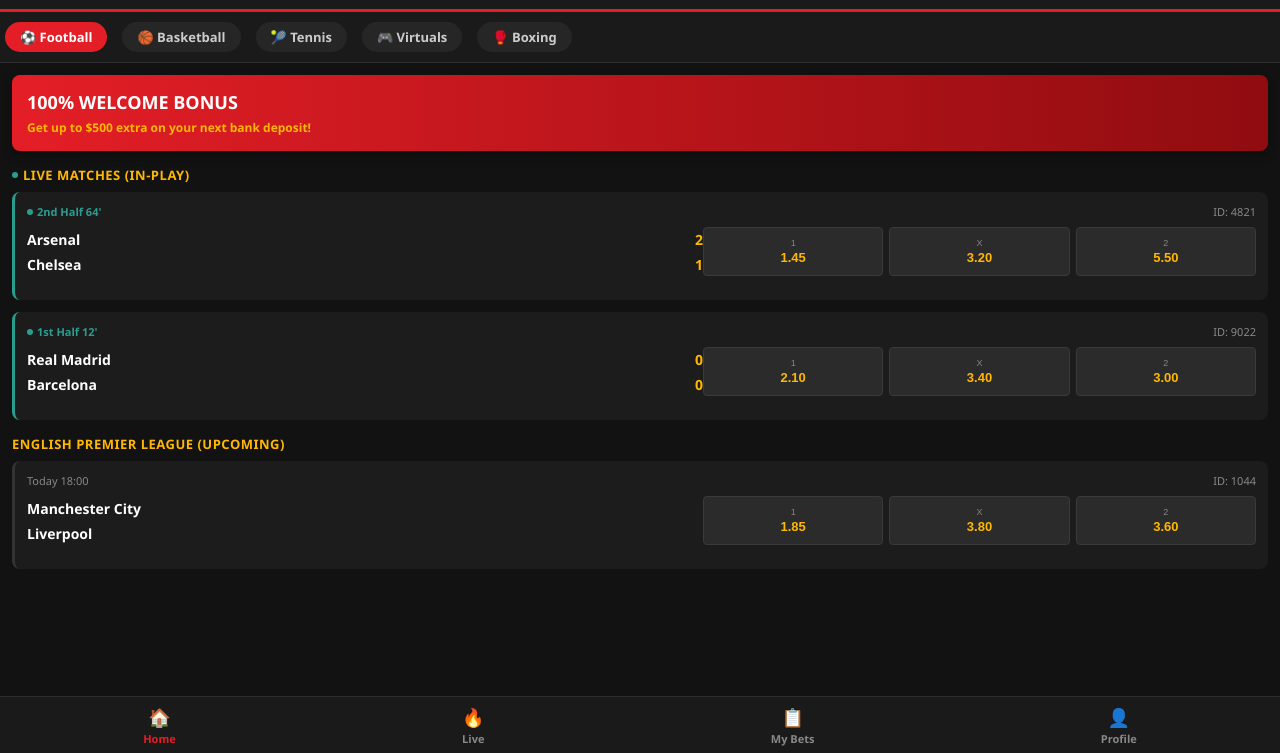
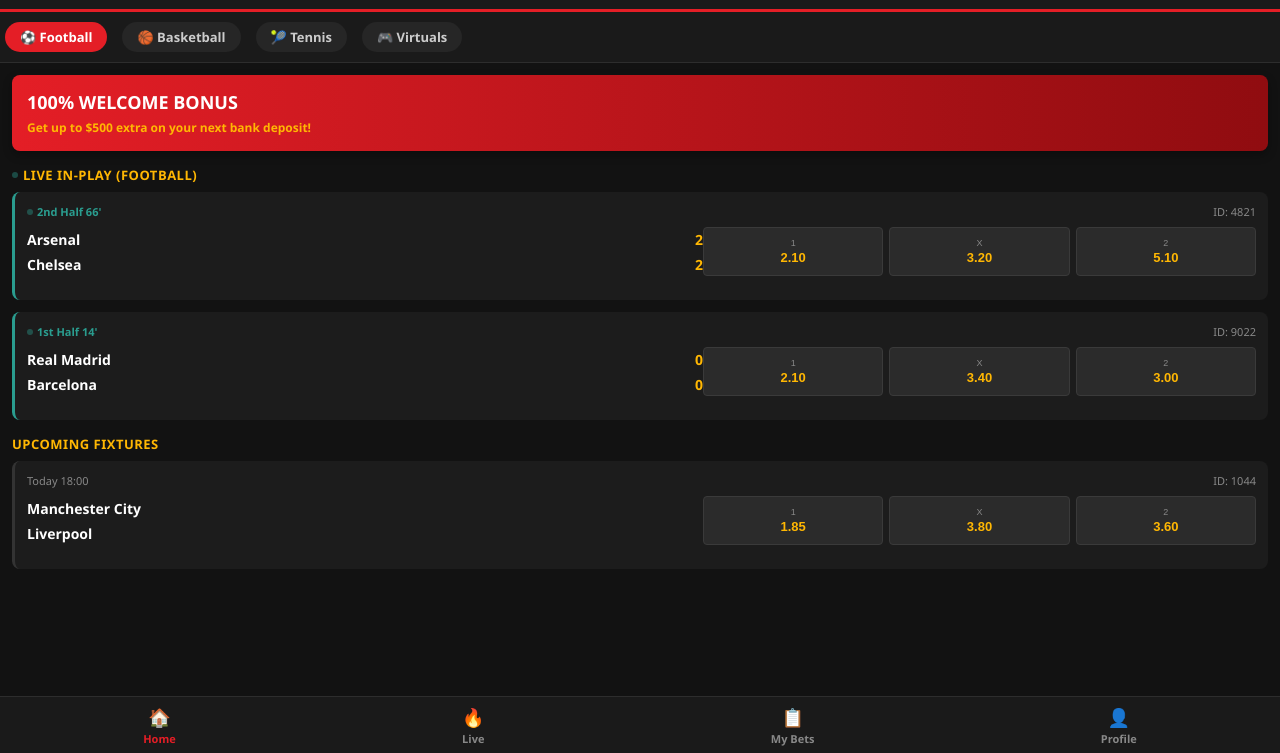
Before and after one commit to timothyjeremiah304-ui/My-betting-backbend-, a plain HTML site: page index.html in a window 1280 px wide. Shown: the part 47-800 px from the top of the page. Drawn offline with Linux system fonts and the light colour scheme.

Commit message:
Update index.html

```diff
--- a/index.html
+++ b/index.html
@@ -11,7 +11,7 @@
             background-color: #121212;
             font-family: 'Segoe UI', Arial, sans-serif;
             color: #ffffff;
-            padding-bottom: 80px; /* Space for bottom nav */
+            padding-bottom: 80px;
         }
 
         /* Top Premium Header */
@@ -33,11 +33,6 @@
             letter-spacing: 0.5px;
         }
         .logo span { color: #ffb703; }
-        .header-right {
-            display: flex;
-            align-items: center;
-            gap: 10px;
-        }
         .wallet-box {
             background-color: #262626;
             padding: 6px 12px;
@@ -66,6 +61,7 @@
             font-weight: 600;
             color: #ccc;
             cursor: pointer;
+            transition: all 0.2s ease;
         }
         .sport-tab.active {
             background-color: #e41e26;
@@ -133,6 +129,12 @@
             background-color: #2a9d8f;
             border-radius: 50%;
             display: inline-block;
+            animation: pulse 1.5s infinite;
+        }
+        @keyframes pulse {
+            0% { opacity: 0.3; }
+            50% { opacity: 1; }
+            100% { opacity: 0.3; }
         }
 
         .match-main {
@@ -157,6 +159,11 @@
         .live-score {
             color: #ffb703;
             font-weight: 800;
+            transition: transform 0.3s ease;
+        }
+        .score-pop {
+            transform: scale(1.4);
+            color: #2a9d8f;
         }
 
         /* Odds Betting Layout */
@@ -180,6 +187,7 @@
             justify-content: center;
             align-items: center;
             min-width: 42px;
+            transition: all 0.3s ease;
         }
         .odds-btn.active {
             background-color: #e41e26;
@@ -189,6 +197,10 @@
         .odds-btn.active .odds-label { color: #fff; }
         .odds-val { font-size: 13px; font-weight: 800; color: #ffb703; }
         .odds-btn.active .odds-val { color: #fff; }
+
+        /* Market Flash States */
+        .odds-up { background-color: rgba(42, 157, 143, 0.2); border-color: #2a9d8f; }
+        .odds-down { background-color: rgba(228, 30, 38, 0.2); border-color: #e41e26; }
 
         /* Floating Interactive Betslip Panel */
         .betslip-drawer {
@@ -201,7 +213,7 @@
             border-radius: 12px 12px 0 0;
             padding: 15px;
             box-shadow: 0 -4px 20px rgba(0,0,0,0.6);
-            display: none; /* Shows up when choice is clicked */
+            display: none;
             z-index: 999;
         }
         .slip-header {
@@ -293,6 +305,7 @@
 </head>
 <body>
 
+    <!-- Header App Bar -->
     <div class="header">
         <div class="logo">WACKO<span>BET</span></div>
         <div class="header-right">
@@ -300,104 +313,26 @@
         </div>
     </div>
 
+    <!-- Sports Bar -->
     <div class="sports-nav">
-        <div class="sport-tab active">⚽ Football</div>
-        <div class="sport-tab">🏀 Basketball</div>
-        <div class="sport-tab">🎾 Tennis</div>
-        <div class="sport-tab">🎮 Virtuals</div>
-        <div class="sport-tab">🥊 Boxing</div>
+        <div class="sport-tab active" id="tab-football" onclick="switchSport('football')">⚽ Football</div>
+        <div class="sport-tab" id="tab-basketball" onclick="switchSport('basketball')">🏀 Basketball</div>
+        <div class="sport-tab" id="tab-tennis" onclick="switchSport('tennis')">🎾 Tennis</div>
+        <div class="sport-tab" id="tab-virtuals" onclick="switchSport('virtuals')">🎮 Virtuals</div>
     </div>
 
+    <!-- Dynamic Promo Slider Grid -->
     <div class="promo-banner">
         <h2>100% WELCOME BONUS</h2>
         <p>Get up to $500 extra on your next bank deposit!</p>
     </div>
 
-    <div class="main-container">
-
-        <div class="league-section">
-            <div class="league-title">
-                <span class="live-dot"></span> Live Matches (In-Play)
-            </div>
-
-            <div class="match-card live">
-                <div class="match-meta">
-                    <span class="live-tag"><span class="live-dot"></span> 2nd Half 64'</span>
-                    <span>ID: 4821</span>
-                </div>
-                <div class="match-main">
-                    <div class="teams-flex">
-                        <div class="team-row"><span>Arsenal</span><span class="live-score">2</span></div>
-                        <div class="team-row"><span>Chelsea</span><span class="live-score">1</span></div>
-                    </div>
-                    <div class="odds-container">
-                        <button class="odds-btn" onclick="selectBet('Arsenal vs Chelsea', 'Home', 1.45, '4821', this)">
-                            <span class="odds-label">1</span><span class="odds-val">1.45</span>
-                        </button>
-                        <button class="odds-btn" onclick="selectBet('Arsenal vs Chelsea', 'Draw', 3.20, '4821', this)">
-                            <span class="odds-label">X</span><span class="odds-val">3.20</span>
-                        </button>
-                        <button class="odds-btn" onclick="selectBet('Arsenal vs Chelsea', 'Away', 5.50, '4821', this)">
-                            <span class="odds-label">2</span><span class="odds-val">5.50</span>
-                        </button>
-                    </div>
-                </div>
-            </div>
-
-            <div class="match-card live">
-                <div class="match-meta">
-                    <span class="live-tag"><span class="live-dot"></span> 1st Half 12'</span>
-                    <span>ID: 9022</span>
-                </div>
-                <div class="match-main">
-                    <div class="teams-flex">
-                        <div class="team-row"><span>Real Madrid</span><span class="live-score">0</span></div>
-                        <div class="team-row"><span>Barcelona</span><span class="live-score">0</span></div>
-                    </div>
-                    <div class="odds-container">
-                        <button class="odds-btn" onclick="selectBet('Real Madrid vs Barcelona', 'Home', 2.10, '9022', this)">
-                            <span class="odds-label">1</span><span class="odds-val">2.10</span>
-                        </button>
-                        <button class="odds-btn" onclick="selectBet('Real Madrid vs Barcelona', 'Draw', 3.40, '9022', this)">
-                            <span class="odds-label">X</span><span class="odds-val">3.40</span>
-                        </button>
-                        <button class="odds-btn" onclick="selectBet('Real Madrid vs Barcelona', 'Away', 3.00, '9022', this)">
-                            <span class="odds-label">2</span><span class="odds-val">3.00</span>
-                        </button>
-                    </div>
-                </div>
-            </div>
-        </div>
-
-        <div class="league-section">
-            <div class="league-title">English Premier League (Upcoming)</div>
-
-            <div class="match-card">
-                <div class="match-meta">
-                    <span>Today 18:00</span>
-                    <span>ID: 1044</span>
-                </div>
-                <div class="match-main">
-                    <div class="teams-flex">
-                        <div class="team-row"><span>Manchester City</span></div>
-                        <div class="team-row"><span>Liverpool</span></div>
-                    </div>
-                    <div class="odds-container">
-                        <button class="odds-btn" onclick="selectBet('Man City vs Liverpool', 'Home', 1.85, '1044', this)">
-                            <span class="odds-label">1</span><span class="odds-val">1.85</span>
-                        </button>
-                        <button class="odds-btn" onclick="selectBet('Man City vs Liverpool', 'Draw', 3.80, '1044', this)">
-                            <span class="odds-label">X</span><span class="odds-val">3.80</span>
-                        </button>
-                        <button class="odds-btn" onclick="selectBet('Man City vs Liverpool', 'Away', 3.60, '1044', this)">
-                            <span class="odds-label">2</span><span class="odds-val">3.60</span>
-                        </button>
-                    </div>
-                </div>
-            </div>
-        </div>
+    <!-- Main Live/Upcoming Sportsbook Grid -->
+    <div class="main-container" id="sportsbook-content">
+        <!-- Content will build dynamically via script below -->
     </div>
 
+    <!-- Slide-Up Interactive Floating Betslip Drawer -->
     <div class="betslip-drawer" id="slip-drawer">
         <div class="slip-header">
             <span id="slip-match-title">Match Title</span>
@@ -419,41 +354,166 @@
         </div>
     </div>
 
+    <!-- Bottom Navigation Bar Layout -->
     <div class="bottom-nav">
         <div class="nav-item active"><span class="nav-icon">🏠</span>Home</div>
-        <div class="nav-item"><span class="nav-icon">🔥</span>Live</div>
+        <div class="nav-item" onclick="filterLiveOnly()"><span class="nav-icon">🔥</span>Live</div>
         <div class="nav-item"><span class="nav-icon">📋</span>My Bets</div>
         <div class="nav-item"><span class="nav-icon">👤</span>Profile</div>
     </div>
 
+    <!-- Real-Time Interactive Engine script -->
     <script>
         const RENDER_LINK = "https://wacko-betting-app.onrender.com";
+        let currentSport = 'football';
 
-        let currentSelection = {
-            match: "",
-            prediction: "",
-            odds: 0.0,
-            id: ""
+        // Full Interactive Database Store
+        let matchDatabase = {
+            football: [
+                { id: "4821", type: "live", time: 64, period: "2nd Half", team1: "Arsenal", team2: "Chelsea", score1: 2, score2: 1, odds: [1.45, 3.20, 5.50] },
+                { id: "9022", type: "live", time: 12, period: "1st Half", team1: "Real Madrid", team2: "Barcelona", score1: 0, score2: 0, odds: [2.10, 3.40, 3.00] },
+                { id: "1044", type: "upcoming", time: "Today 18:00", period: "EPL", team1: "Manchester City", team2: "Liverpool", score1: "", score2: "", odds: [1.85, 3.80, 3.60] }
+            ],
+            basketball: [
+                { id: "3311", type: "live", time: 8, period: "Qtr 3", team1: "LA Lakers", team2: "Golden State", score1: 78, score2: 82, odds: [1.95, 12.0, 1.80] },
+                { id: "5541", type: "upcoming", time: "Tonight 23:30", period: "NBA", team1: "Boston Celtics", team2: "Miami Heat", score1: "", score2: "", odds: [1.40, 15.0, 2.85] }
+            ],
+            tennis: [
+                { id: "7721", type: "live", time: 4, period: "Set 2", team1: "N. Djokovic", team2: "C. Alcaraz", score1: "1", score2: "0", odds: [1.65, 2.20] }
+            ],
+            virtuals: [
+                { id: "8801", type: "live", time: 41, period: "V-Cup", team1: "Nigeria V", team2: "Ghana V", score1: 1, score2: 0, odds: [1.20, 4.50, 9.00] }
+            ]
         };
 
+        let currentSelection = { match: "", prediction: "", odds: 0.0, id: "" };
+
+        // Render the Dynamic Display Layout
+        function renderSportsbook() {
+            const container = document.getElementById('sportsbook-content');
+            let html = "";
+            let matches = matchDatabase[currentSport];
+
+            // Separate Live vs Upcoming
+            let liveMatches = matches.filter(m => m.type === "live");
+            let upcomingMatches = matches.filter(m => m.type === "upcoming");
+
+            if(liveMatches.length > 0) {
+                html += `<div class="league-section">
+                            <div class="league-title"><span class="live-dot"></span> Live In-Play (${currentSport.toUpperCase()})</div>`;
+                liveMatches.forEach(m => {
+                    html += buildMatchCard(m);
+                });
+                html += `</div>`;
+            }
+
+            if(upcomingMatches.length > 0) {
+                html += `<div class="league-section">
+                            <div class="league-title">Upcoming Fixtures</div>`;
+                upcomingMatches.forEach(m => {
+                    html += buildMatchCard(m);
+                });
+                html += `</div>`;
+            }
+
+            container.innerHTML = html;
+        }
+
+        function buildMatchCard(m) {
+            let isLive = m.type === "live";
+            let timeDisplay = isLive ? `${m.period} ${m.time}'` : m.time;
+            let scoreDisplay = isLive ? `<span class="live-score" id="s1-${m.id}">${m.score1}</span>` : "";
+            let scoreDisplay2 = isLive ? `<span class="live-score" id="s2-${m.id}">${m.score2}</span>` : "";
+
+            return `
+                <div class="match-card ${isLive ? 'live' : ''}">
+                    <div class="match-meta">
+                        <span class="${isLive ? 'live-tag' : ''}">${isLive ? '<span class="live-dot"></span>' : ''} ${timeDisplay}</span>
+                        <span>ID: ${m.id}</span>
+                    </div>
+                    <div class="match-main">
+                        <div class="teams-flex">
+                            <div class="team-row"><span>${m.team1}</span>${scoreDisplay}</div>
+                            <div class="team-row"><span>${m.team2}</span>${scoreDisplay2}</div>
+                        </div>
+                        <div class="odds-container">
+                            <button class="odds-btn" id="btn-h-${m.id}" onclick="selectBet('${m.team1} vs ${m.team2}', 'Home', ${m.odds[0]}, '${m.id}', this)">
+                                <span class="odds-label">1</span><span class="odds-val" id="v-h-${m.id}">${m.odds[0].toFixed(2)}</span>
+                            </button>
+                            ${m.odds[2] ? `
+                            <button class="odds-btn" id="btn-d-${m.id}" onclick="selectBet('${m.team1} vs ${m.team2}', 'Draw', ${m.odds[1]}, '${m.id}', this)">
+                                <span class="odds-label">X</span><span class="odds-val" id="v-d-${m.id}">${m.odds[1].toFixed(2)}</span>
+                            </button>
+                            <button class="odds-btn" id="btn-a-${m.id}" onclick="selectBet('${m.team1} vs ${m.team2}', 'Away', ${m.odds[2]}, '${m.id}', this)">
+                                <span class="odds-label">2</span><span class="odds-val" id="v-a-${m.id}">${m.odds[2].toFixed(2)}</span>
+                            </button>` : `
+                            <button class="odds-btn" id="btn-a-${m.id}" onclick="selectBet('${m.team1} vs ${m.team2}', 'Away', ${m.odds[1]}, '${m.id}', this)">
+                                <span class="odds-label">2</span><span class="odds-val" id="v-a-${m.id}">${m.odds[1].toFixed(2)}</span>
+                            </button>
+                            `}
+                        </div>
+                    </div>
+                </div>`;
+        }
+
+        // Active Interactive Category Tabs Switching
+        function switchSport(sportName) {
+            currentSport = sportName;
+            document.querySelectorAll('.sport-tab').forEach(t => t.classList.remove('active'));
+            document.getElementById(`tab-${sportName}`).classList.add('active');
+            renderSportsbook();
+        }
+
+        // Real-Time Simulation Loop Engine (Runs constantly every 2.5 seconds)
+        setInterval(() => {
+            // 1. Advance Live Match Minutes
+            Object.keys(matchDatabase).forEach(sport => {
+                matchDatabase[sport].forEach(m => {
+                    if (m.type === "live" && typeof m.time === "number") {
+                        m.time += 1;
+                        if (m.time > 90 && sport === 'football') m.time = 1; // loop simulation
+                    }
+
+                    // 2. Random Match Goal Scored Core Logic (Simulation)
+                    if (m.type === "live" && Math.random() < 0.05) {
+                        let scoringTeam = Math.random() > 0.5 ? 1 : 2;
+                        if(scoringTeam === 1) m.score1 = (parseInt(m.score1) || 0) + 1;
+                        else m.score2 = (parseInt(m.score2) || 0) + 1;
+
+                        // Dynamic Odds Adjustments Based On Goals
+                        if(scoringTeam === 1) {
+                            m.odds[0] = Math.max(1.05, m.odds[0] - 0.25);
+                            if(m.odds[2]) m.odds[2] += 0.80;
+                        } else {
+                            if(m.odds[2]) m.odds[2] = Math.max(1.05, m.odds[2] - 0.40);
+                            m.odds[0] += 0.65;
+                        }
+
+                        // Re-render UI to display visual updates instantly
+                        renderSportsbook();
+
+                        // Briefly pop visual elements
+                        let scoreEl = document.getElementById(`s${scoringTeam}-${m.id}`);
+                        if(scoreEl) {
+                            scoreEl.classList.add('score-pop');
+                            setTimeout(() => scoreEl.classList.remove('score-pop'), 1200);
+                        }
+                    }
+                });
+            });
+
+            // Update running clocks on active view container
+            renderSportsbook();
+        }, 2500);
+
         function selectBet(matchName, pick, oddsValue, matchId, element) {
-            // Remove active style state from all other buttons across the app
             document.querySelectorAll('.odds-btn').forEach(btn => btn.classList.remove('active'));
-
-            // Add active visual select highlight to clicked item
             element.classList.add('active');
 
-            // Store choice values
-            currentSelection.match = matchName;
-            currentSelection.prediction = pick;
-            currentSelection.odds = oddsValue;
-            currentSelection.id = matchId;
+            currentSelection = { match: matchName, prediction: pick, odds: oddsValue, id: matchId };
 
-            // Populate text into sliding panel layout
             document.getElementById('slip-match-title').innerText = matchName;
-            document.getElementById('slip-market-pick').innerText = `Pick: ${pick} @ ${oddsValue}`;
-
-            // Display sliding window drawer
+            document.getElementById('slip-market-pick').innerText = `Pick: ${pick} @ ${oddsValue.toFixed(2)}`;
             document.getElementById('slip-drawer').style.display = 'block';
             updatePayoutCalculation();
         }
@@ -502,6 +562,9 @@
                 logBox.innerText = "Network Error: Server can't be reached.";
             }
         }
+
+        // Startup Boot Init
+        renderSportsbook();
     </script>
 </body>
 </html>
```
